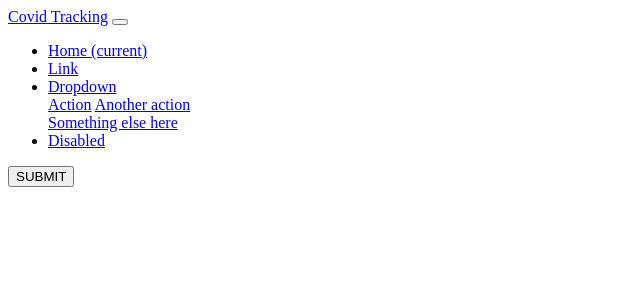
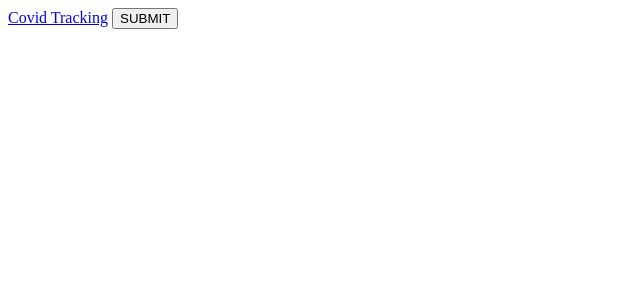
Before and after one commit to peksinsara/covid-trackingapp, a Django app: template covid_tracking/covid_tracking/templates/nav.html in a window 1280 px wide. Shown: the top 300 px of the page, without its empty margins (0-640 px from the left). Run offline with Django 3.2, Linux system fonts and the light colour scheme; the template is opened without the code that fills it, so the values that code supplies are empty.

Commit message:
creating templates

```diff
--- a/covid_tracking/covid_tracking/templates/nav.html
+++ b/covid_tracking/covid_tracking/templates/nav.html
@@ -1,34 +1,7 @@
 <nav class="navbar navbar-expand-lg navbar-dark bg-dark">
     <a class="navbar-brand" href="#">Covid Tracking</a>
-    <button class="navbar-toggler" type="button" data-toggle="collapse" data-target="#navbarSupportedContent" aria-controls="navbarSupportedContent" aria-expanded="false" aria-label="Toggle navigation">
-      <span class="navbar-toggler-icon"></span>
-    </button>
 
-    <div class="collapse navbar-collapse" id="navbarSupportedContent">
-      <ul class="navbar-nav mr-auto">
-        <li class="nav-item active">
-          <a class="nav-link" href="#">Home <span class="sr-only">(current)</span></a>
-        </li>
-        <li class="nav-item">
-          <a class="nav-link" href="#">Link</a>
-        </li>
-        <li class="nav-item dropdown">
-          <a class="nav-link dropdown-toggle" href="#" id="navbarDropdown" role="button" data-toggle="dropdown" aria-haspopup="true" aria-expanded="false">
-            Dropdown
-          </a>
-          <div class="dropdown-menu" aria-labelledby="navbarDropdown">
-            <a class="dropdown-item" href="#">Action</a>
-            <a class="dropdown-item" href="#">Another action</a>
-            <div class="dropdown-divider"></div>
-            <a class="dropdown-item" href="#">Something else here</a>
-          </div>
-        </li>
-        <li class="nav-item">
-          <a class="nav-link disabled" href="#">Disabled</a>
-        </li>
-      </ul>
-      <form class="form-inline my-2 my-lg-0">
         <button class="btn btn-outline-success my-2 my-sm-0" type="submit">SUBMIT</button>
-      </form>
+
     </div>
   </nav>
--- a/covid_tracking/reports/models.py
+++ b/covid_tracking/reports/models.py
@@ -14,4 +14,4 @@ class Report(models.Model):
         return list(getattr(self.location, "coords", []))[::-1]
 
     def __str__ (self):
-       return str(self.first_symptomatic)
+       return self.first_symptomatic
--- a/covid_tracking/reports/templates/reports/map.html
+++ b/covid_tracking/reports/templates/reports/map.html
@@ -1,5 +1,5 @@
 {% extends "base.html" %}
 
 {% block content%}
-<p>Elven soul</p>
+<p>Testing</p>
 {% endblock %}
```
Also changed, not shown: covid_tracking/covid_tracking/urls.py (line endings or trailing spaces), 4 other files.
